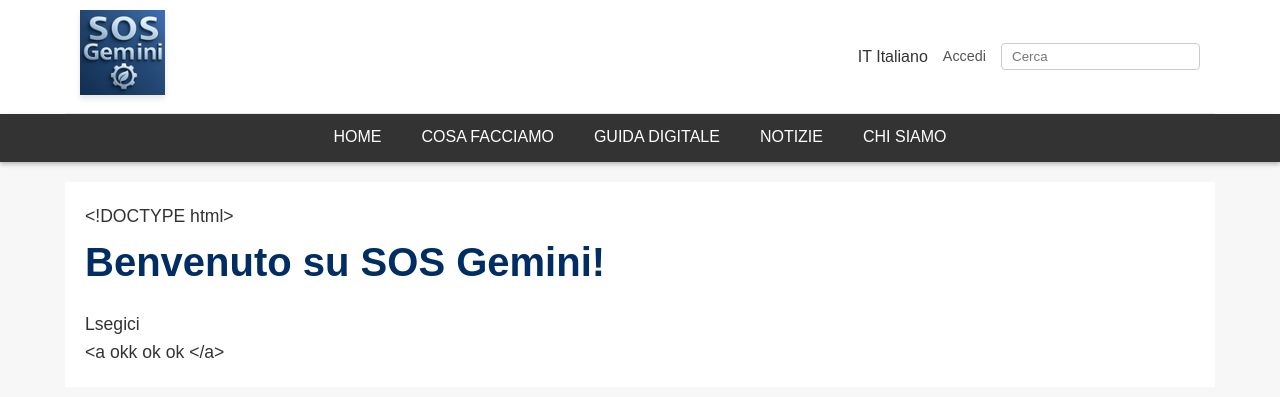
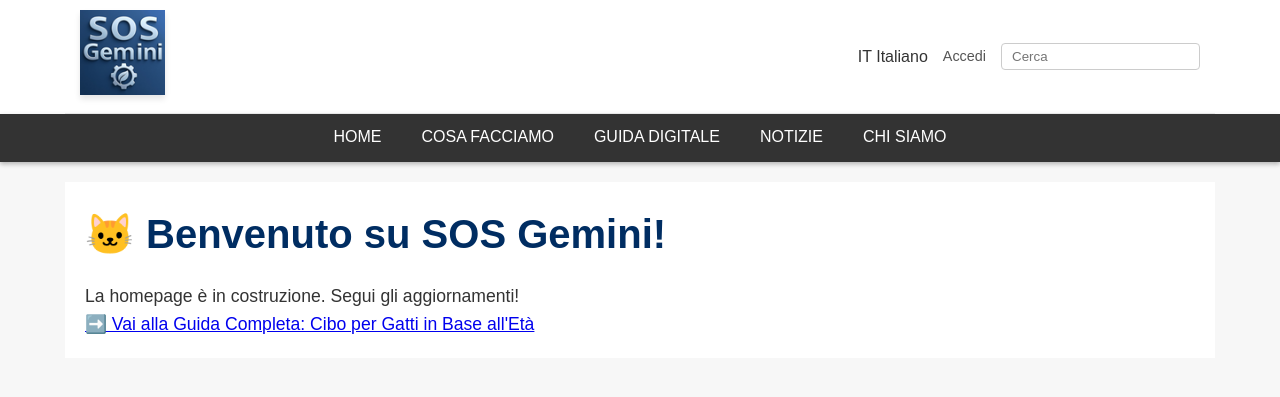
Before and after one commit to sosgemini/sosgemini.github.io, a Jekyll site: the page built from index.md, in a window 1280 px wide. Shown: the top 397 px of the page. Built offline with Jekyll 4.4.1, drawn with Linux system fonts in a browser that asks for light colours.

Commit message:
Update index.md

```diff
--- a/index.md
+++ b/index.md
@@ -3,20 +3,10 @@
 title: Home
 ---
 
-<!DOCTYPE html>
-<html lang="it">
-<head>
-    <meta charset="UTF-8">
-    <meta name="viewport" content="width=device-width, initial-scale=1.0">
-    <title>SOS Gemini - Indice Gatto</title>
-</head>
-<body>
-    <h1>Benvenuto su SOS Gemini!</h1>
+# 🐱 Benvenuto su SOS Gemini!
 
-    <p>Lsegici </p>
+<p>La homepage è in costruzione. Segui gli aggiornamenti!</p>
 
-    <p>
-        <a okk ok ok  </a>
-    </p>
-</body>
-</html>
+<p>
+  <a href="/centro/alimentazione_gatto_eta.html">➡️ Vai alla Guida Completa: Cibo per Gatti in Base all'Età</a>
+</p>
```
